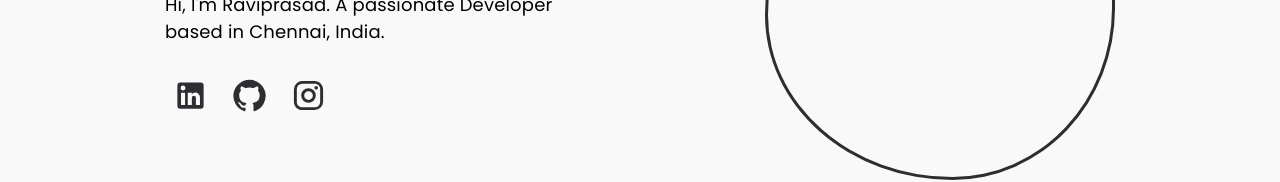
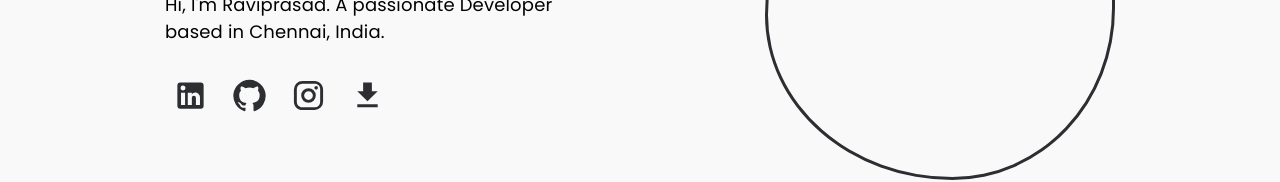
Before and after one commit to imraviprasad/Portfolio, a React (Create React App) app: page / in a window 1280 px wide. Shown: the part 367-549 px from the top of the page. Built offline with nearby package versions, Linux system fonts and the light colour scheme.

Commit message:
Added resume link and icon buttons ui updated.

```diff
--- a/src/components/about-me/about-me.styled.ts
+++ b/src/components/about-me/about-me.styled.ts
@@ -47,6 +47,7 @@ namespace S {
 
   export const ContentText = styled(Typography)(({ theme }) => ({
     color: "#767676",
+    marginTop: "1rem",
     fontSize: "1.0625rem",
     [theme.breakpoints.down("sm")]: {
       fontSize: "16px",
--- a/src/components/contact/contact.styled.ts
+++ b/src/components/contact/contact.styled.ts
@@ -62,7 +62,7 @@ namespace S {
   export const NameErrorText = styled(Typography)(({ theme }) => ({
     position: "absolute",
     top: "57px",
-    left: "55.5%",
+    left: "3%",
     fontSize: "10px",
     fontWeight: "500",
     color: "red",
@@ -71,7 +71,7 @@ namespace S {
   export const EmailErrorText = styled(Typography)(({ theme }) => ({
     position: "absolute",
     top: "57px",
-    left: "3%",
+    left: "55.5%",
     fontSize: "10px",
     fontWeight: "500",
     color: "red",
--- a/src/components/intro/about-me.styled.ts
+++ b/src/components/intro/about-me.styled.ts
@@ -1,3 +1,4 @@
+import DownloadIcon from "@mui/icons-material/Download";
 import GitHubIcon from "@mui/icons-material/GitHub";
 import InstagramIcon from "@mui/icons-material/Instagram";
 import LinkedInIcon from "@mui/icons-material/LinkedIn";
@@ -108,19 +109,36 @@ namespace S {
 
   export const CustomIconButton = styled(IconButton)(({ theme }) => ({}));
 
+  export const Download = styled(DownloadIcon)(({ theme }) => ({
+    fontSize: "2.1875rem",
+    color: "#2d2e32",
+    "&:hover": {
+      color: "#147EFB",
+    },
+  }));
+
   export const Github = styled(GitHubIcon)(({ theme }) => ({
     fontSize: "2.1875rem",
     color: "#2d2e32",
+    "&:hover": {
+      color: "#147EFB",
+    },
   }));
 
   export const Instagram = styled(InstagramIcon)(({ theme }) => ({
     fontSize: "2.1875rem",
     color: "#2d2e32",
+    "&:hover": {
+      color: "#147EFB",
+    },
   }));
 
   export const Linkedin = styled(LinkedInIcon)(({ theme }) => ({
     fontSize: "2.1875rem",
     color: "#2d2e32",
+    "&:hover": {
+      color: "#147EFB",
+    },
   }));
 
   export const TechStack = styled(Box)(({ theme }) => ({
--- a/src/components/intro/index.tsx
+++ b/src/components/intro/index.tsx
@@ -19,21 +19,39 @@ const Intro = () => {
           <S.LinkIcons>
             <Tooltip title="LinkedIn">
               <S.CustomIconButton
+                disableRipple
                 onClick={() => openInNewTab("https://www.linkedin.com/in/raviprasad-elamaran/")}
               >
                 <S.Linkedin />
               </S.CustomIconButton>
             </Tooltip>
             <Tooltip title="GitHub">
-              <S.CustomIconButton onClick={() => openInNewTab("https://github.com/imraviprasad")}>
+              <S.CustomIconButton
+                disableRipple
+                onClick={() => openInNewTab("https://github.com/imraviprasad")}
+              >
                 <S.Github />
               </S.CustomIconButton>
             </Tooltip>
             <Tooltip title="Instagram">
               <S.CustomIconButton
+                disableRipple
                 onClick={() => openInNewTab("https://www.instagram.com/im_ravii/")}
               >
                 <S.Instagram />
+              </S.CustomIconButton>
+            </Tooltip>
+
+            <Tooltip title="Resume">
+              <S.CustomIconButton
+                disableRipple
+                onClick={() =>
+                  openInNewTab(
+                    "https://drive.google.com/file/d/1m2RRnyUSfbtRswS3vBHENdPpZTnkCdxS/view?usp=drive_link",
+                  )
+                }
+              >
+                <S.Download />
               </S.CustomIconButton>
             </Tooltip>
           </S.LinkIcons>
```
